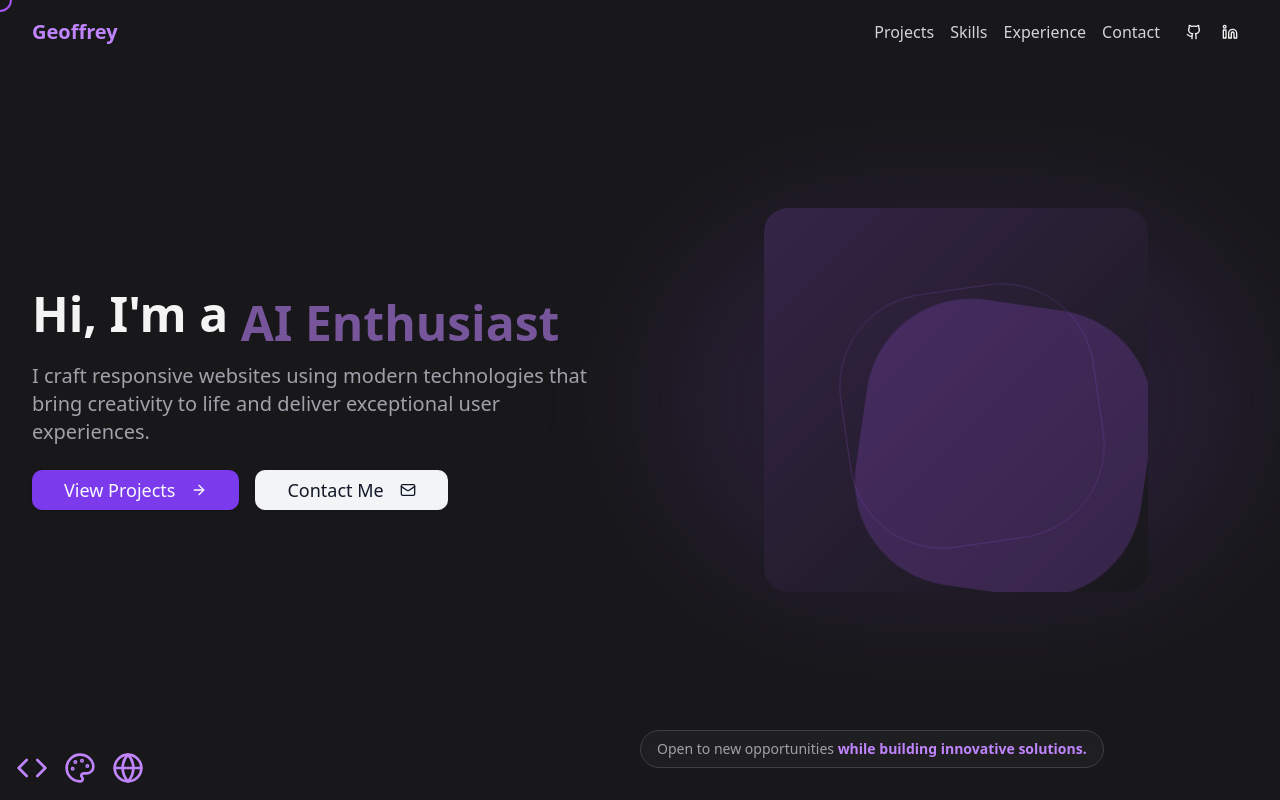
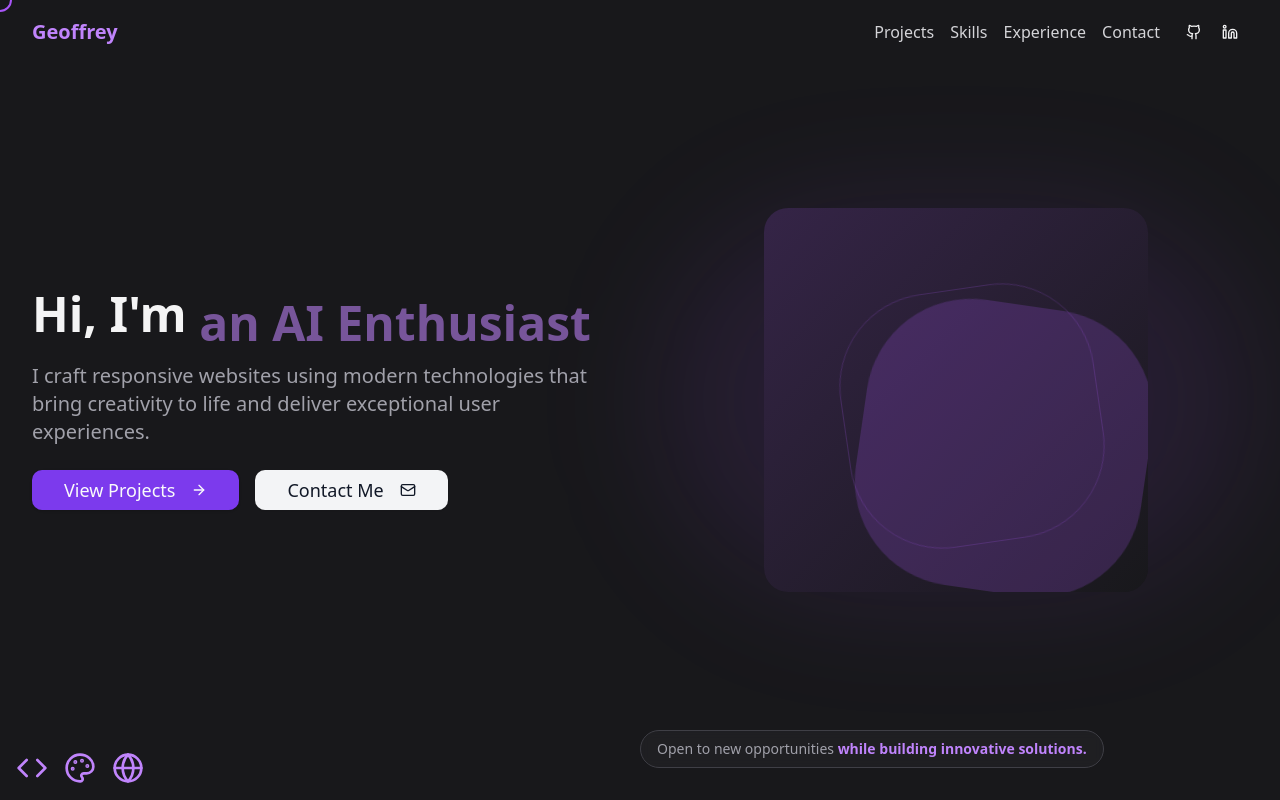
Before and after one commit to GeoffreyPaul3/developer-portfolio, a Next.js app: page / in a window 1280 px wide. Shown: the top 800 px of the page. Built offline with nearby package versions, Linux system fonts and the light colour scheme.

Commit message:
Fixed Hero

```diff
--- a/components/hero.tsx
+++ b/components/hero.tsx
@@ -6,7 +6,7 @@ import { ArrowRight, Code, Palette, Globe, Mail } from 'lucide-react'
 import { motion, useAnimation } from 'framer-motion'
 import Link from 'next/link'
 
-const roles = ['Full-Stack Developer', 'Web Designer', 'AI Enthusiast']
+const roles = ['a Full-Stack Developer', 'a Web Designer', 'an AI Enthusiast']
 
 export function Hero() {
   const [roleIndex, setRoleIndex] = useState(0)
@@ -40,7 +40,7 @@ export function Hero() {
             className="space-y-6 text-center lg:text-left"
           >
             <h1 className="text-3xl sm:text-4xl lg:text-5xl font-bold leading-tight">
-              Hi, I&apos;m a{' '}
+              Hi, I&apos;m {' '}
               <motion.span
                 key={roleIndex}
                 animate={controls}
```
